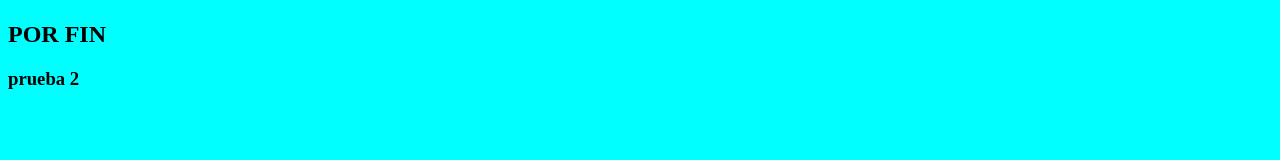
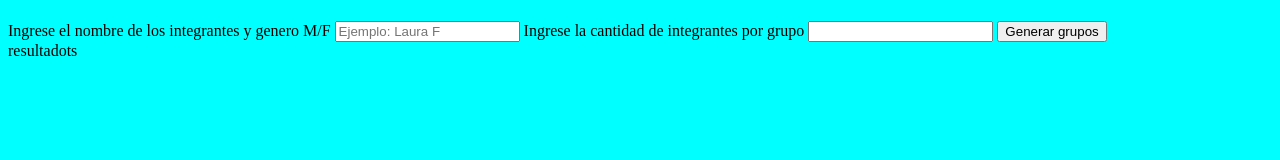
Before and after one commit to Nicolasg16/proyecto_en_grupo, a plain HTML site: page index.html in a window 1280 px wide. Drawn offline with Linux system fonts and the light colour scheme.

Commit message:
Creando el formulario

```diff
--- a/index.html
+++ b/index.html
@@ -16,11 +16,22 @@
     1. Nombres de integrantes
     2. cantidad de grupos a formar
   -->
-  <h2>POR FIN</h2>
+  <form id="generadorGrupos">
+    <label for="nombresInput">Ingrese el nombre de los integrantes y genero M/F</label>
+    <input type="text" id="nombresInput" placeholder="Ejemplo: Laura F">
+
+    <label for="integrantesInput">Ingrese la cantidad de integrantes por grupo</label>
+    <input type="number" id="integrantesInput">
+
+    <input type="submit" value="Generar grupos">
+  </form>
+
+  <section id="resultado">resultadots</section>
+
   </main>
 
   <footer>
-<h3>prueba 2</h3>
+
   </footer>
   <script src="js/main.js"></script>
 </body>
```
Also changed, not shown: src/main.ts (line endings or trailing spaces).
